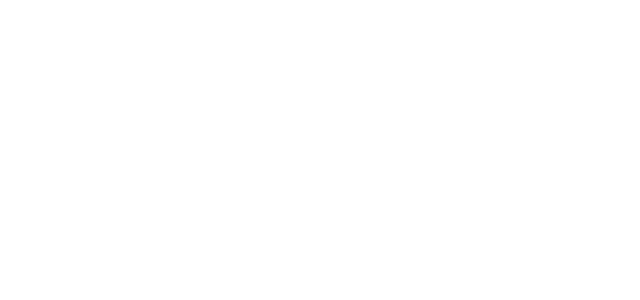
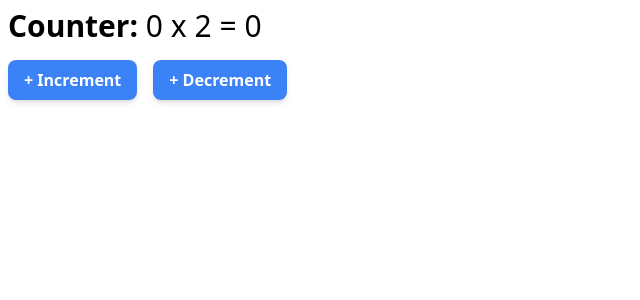
Before and after one commit to azain4645/nuxt3-blog, a Nuxt app: page /counter in a window 1280 px wide. Before the commit this address had no page. Shown: the top 300 px of the page, without its empty margins (0-640 px from the left). Built offline with nearby package versions, Linux system fonts and the light colour scheme.

Commit message:
カウンター

```diff
--- /dev/null
+++ b/composables/useCounter.js
@@ -0,0 +1,14 @@
+export default () => {
+  const counter = ref(0)
+  const increment = () => counter.value++
+  const decrement = () => counter.value--
+  const counterDouble = computed(
+    () => counter.value * 2
+  )
+  return {
+    counter,
+    increment,
+    decrement,
+    counterDouble
+  }
+}
--- /dev/null
+++ b/pages/counter.vue
@@ -0,0 +1,17 @@
+<script>
+  export default {
+    layout: "blog"
+  }
+</script>
+
+<script setup>
+  const { counter, increment, decrement, counterDouble} = useCounter()
+</script>
+
+<template>
+  <div>
+    <p class="m-2 text-3xl"><span class="font-semibold">Counter:</span> {{ counter }} x 2 = {{ counterDouble }}</p>
+    <button @click="increment" class="m-2 py-2 px-4 bg-blue-500 text-white font-semibold rounded-lg shadow-md" hover:bg-blue-700>+ Increment</button>
+    <button @click="decrement" class="m-2 py-2 px-4 bg-blue-500 text-white font-semibold rounded-lg shadow-md" hover:bg-blue-700>+ Decrement</button>
+  </div>
+</template>
```
